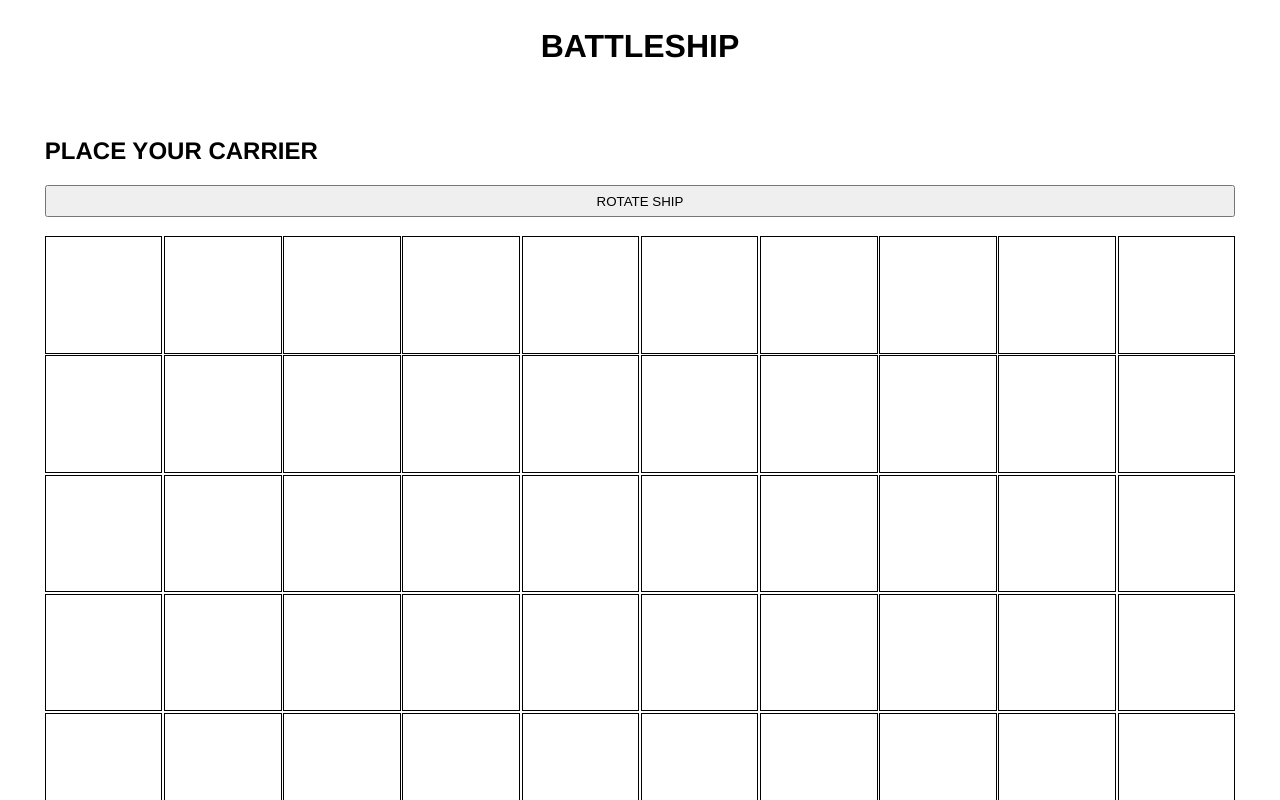
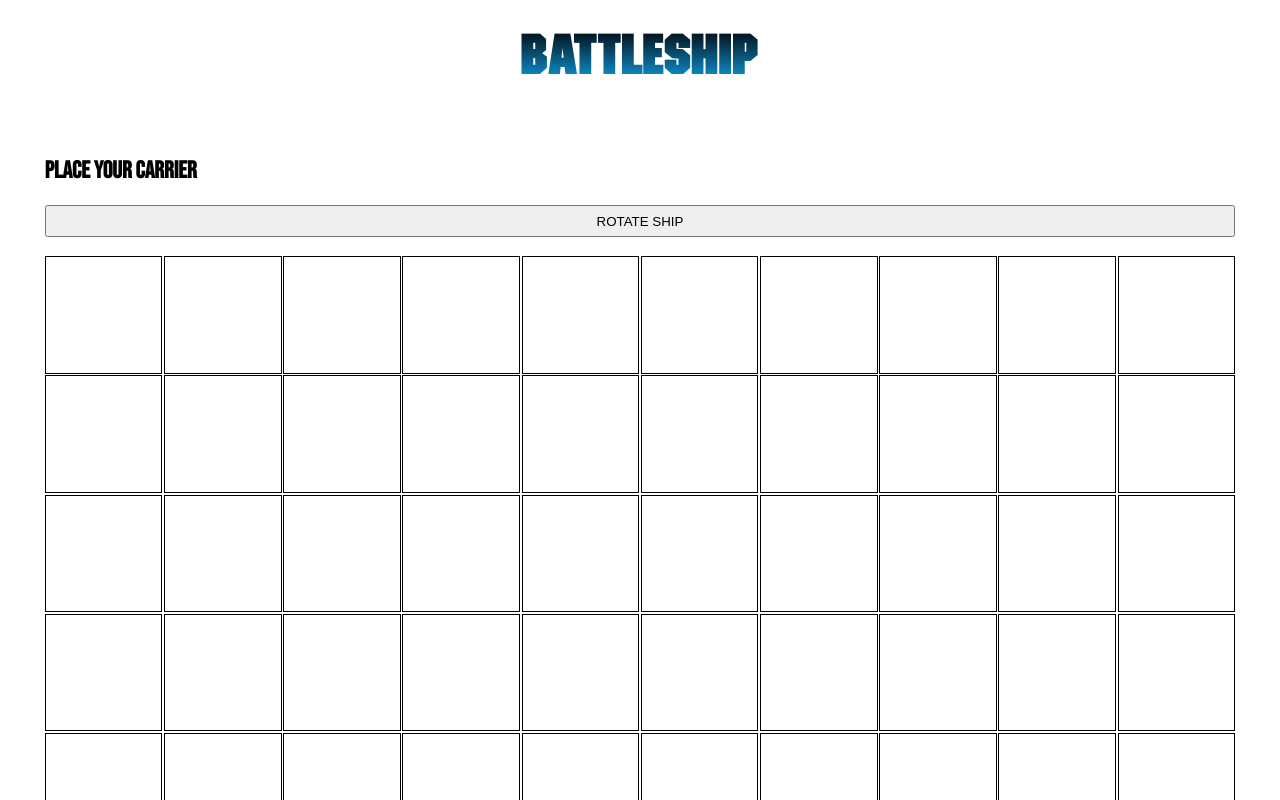
Before and after one commit to matthewaubert/battleship, a website built with webpack: page dist/index.html in a window 1280 px wide. Shown: the top 800 px of the page. Built offline with nearby package versions, Linux system fonts and the light colour scheme.

Commit message:
Choose typefaces

```diff
--- a/dist/index.html
+++ b/dist/index.html
@@ -5,6 +5,9 @@
   <meta name="viewport" content="width=device-width, initial-scale=1.0">
   <title>Battleship</title>
   <link rel="stylesheet" href="style.css">
+  <link rel="preconnect" href="https://fonts.googleapis.com">
+    <link rel="preconnect" href="https://fonts.gstatic.com" crossorigin>
+    <link href="https://fonts.googleapis.com/css2?family=Bebas+Neue&display=swap" rel="stylesheet">
   <script src="main.js" defer></script>
 </head>
 <body>
--- a/dist/style.css
+++ b/dist/style.css
@@ -1,3 +1,12 @@
+/* nfl dolphins typeface */
+@font-face {
+  font-family: 'NFL Dolphins';
+  src: url('fonts/nfl-dolphins.woff2') format('woff2'),
+       url('fonts/nfl-dolphins.woff') format('woff');
+  font-weight: normal;
+  font-style: normal;
+}
+
 /* general */
 
 :root {
@@ -8,13 +17,28 @@
   --gray-800: #1f2937;
   --gray-900: #111827;
   /* sky blue */
+  --sky-050: #eff6ff;
+  --sky-100: #dbeafe;
+  --sky-200: #bfdbfe;
   --sky-300: #7dd3fc;
+  --sky-400: #38bdf8;
+  --sky-500: #0ea5e9;
   --sky-600: #0284c7;
+  --sky-700: #0369a1;
   --sky-800: #075985;
   --sky-900: #0c4a6e;
+  --sky-950: #082f49;
+  --sky-975: #041926;
   /* blue */
+  --blue-100: #dbeafe;
+  --blue-200: #bfdbfe;
+  --blue-300: #93c5fd;
   --blue-400: #60a5fa;
+  --blue-500: #3b82f6;
+  --blue-600: #2563eb;
+  --blue-700: #1d4ed8;
   --blue-800: #1e40af;
+  --blue-900: #1e3a8a;
   --blue-950: #172554;
   --blue-975: #0e1734;
   /* error */
@@ -38,8 +62,8 @@
   --transition-fast: all .1s ease-in-out;
   --transition-med: all .4s ease-in-out;
   --transition-slow: all 1s ease-in-out;
-  --font-stack: 'Helvetica', 'Arial', sans-serif;
   /* color: white; */
+  --font-stack: 'Bebas Neue', 'Helvetica', 'Arial', sans-serif;
   font-family: var(--font-stack);
   line-height: 1.25;
 }
@@ -55,6 +79,18 @@
   min-height: 100vh;
 }
 
+h1 {
+  font-size: 3rem;
+  background-color: var(--sky-975);
+  /* background-image: radial-gradient(ellipse at bottom, var(--sky-500), var(--sky-975)); */
+  background-image: linear-gradient(var(--sky-975) 15%, var(--sky-500));
+  background-clip: text;
+  -webkit-background-clip: text;
+  -webkit-text-fill-color: transparent;
+  -moz-background-clip: text;
+  -moz-text-fill-color: transparent;
+}
+
 header, main {
   margin: auto;
   padding-left: var(--gap-600);
@@ -67,6 +103,7 @@
   gap: var(--gap-150) var(--gap-800);
   padding-top: var(--gap-400);
   padding-bottom: var(--gap-400);
+  font-family: 'NFL Dolphins', var(--font-stack);
 }
 
 main {
@@ -159,9 +196,7 @@
 /* setup */
 
 .setup {
-  background-color: white;
   padding: var(--gap-700);
-  position: absolute;
   width: 100%;
   display: grid;
   grid-template-columns: 1fr;
```
Also changed, not shown: dist/fonts/nfl-dolphins.woff (added), dist/fonts/nfl-dolphins.woff2 (added).
